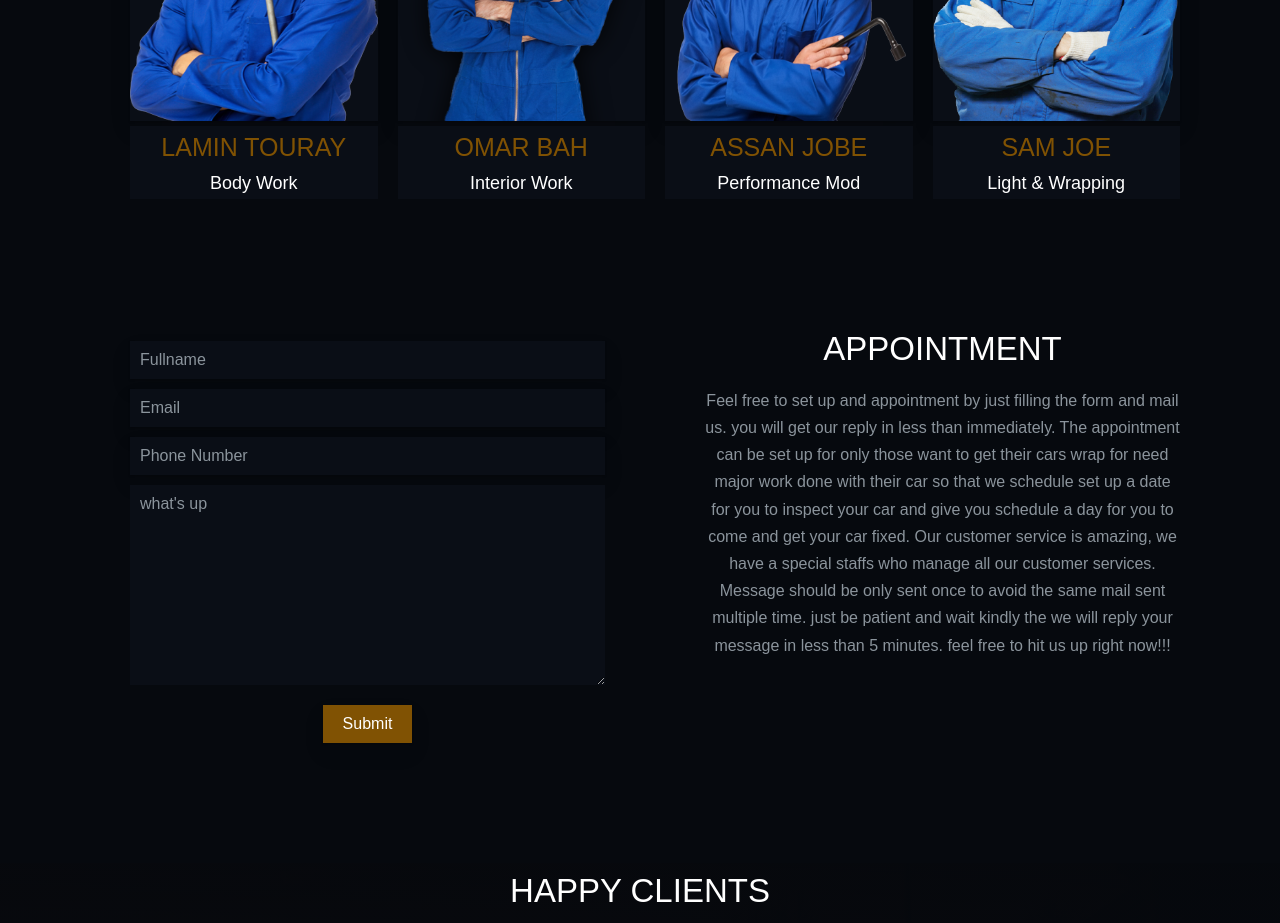
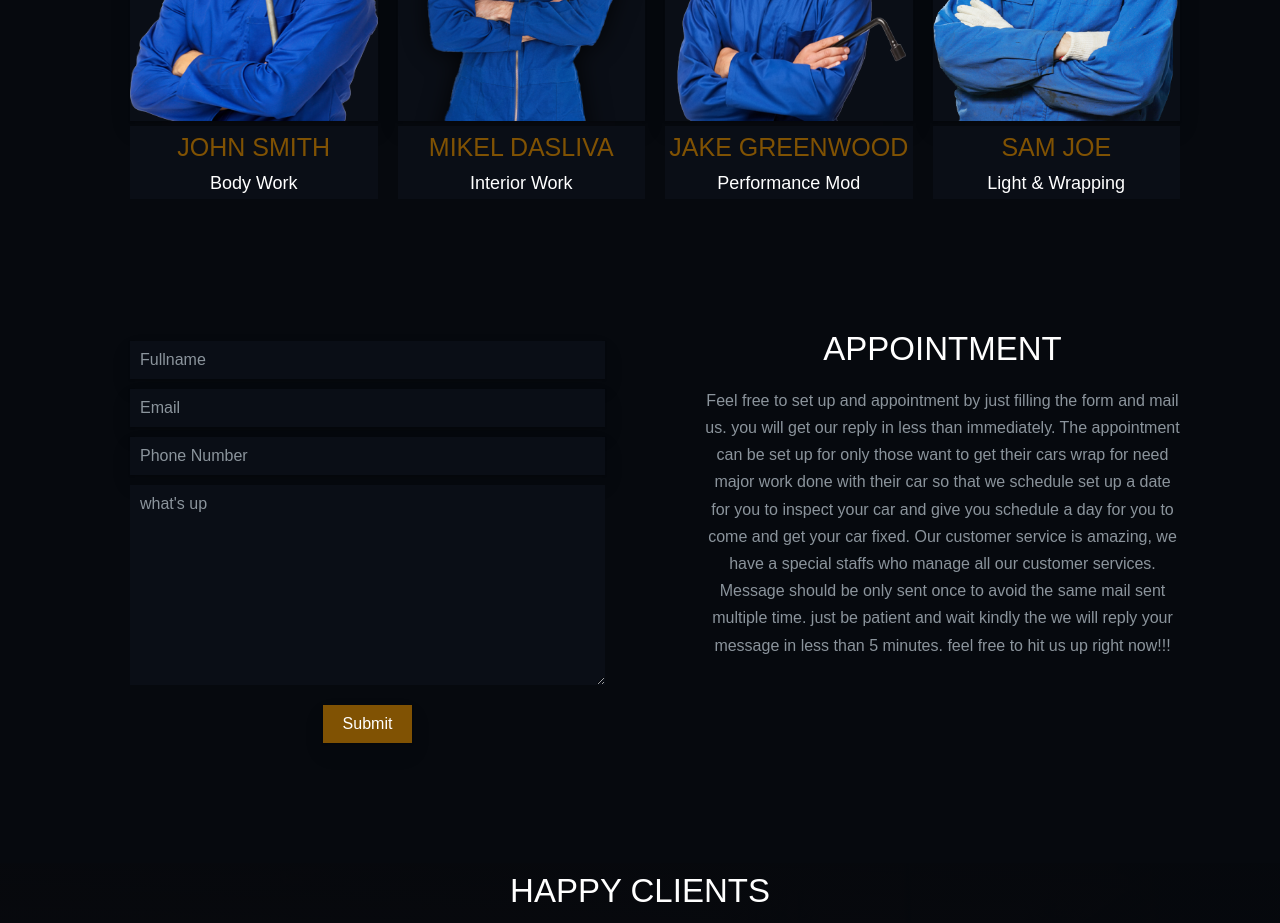
Before and after one commit to zerobug110/Red-Eye, a website: page index.html in a window 1280 px wide. Shown: the part 2380-3303 px from the top of the page. Drawn offline with Linux system fonts and the light colour scheme.

Commit message:
Update index.html

```diff
--- a/index.html
+++ b/index.html
@@ -130,19 +130,19 @@
         <div class="staffs__container">
             <div class="staffs__image-box">
                 <img src="images/staff-1.png" alt="mechanic" class="staffs__img">                <div class="staffs__details">
-                    <h3 class="staffs__name">lamin touray</h3>
+                    <h3 class="staffs__name">John Smith</h3>
                     <h4 class="staffs__work">body work</h4>
                 </div>
             </div>
             <div class="staffs__image-box">
                 <img src="images/staff-2.png" alt="mechanic" class="staffs__img">                <div class="staffs__details">
-                    <h3 class="staffs__name">omar bah</h3>
+                    <h3 class="staffs__name">Mikel dasliva</h3>
                     <h4 class="staffs__work">interior work</h4>
                 </div>
             </div>
             <div class="staffs__image-box">
                 <img src="images/staff-4.png" alt="mechanic" class="staffs__img">                <div class="staffs__details">
-                    <h3 class="staffs__name">assan jobe</h3>
+                    <h3 class="staffs__name">Jake Greenwood</h3>
                     <h4 class="staffs__work">performance mod</h4>
                 </div>
             </div>
```
